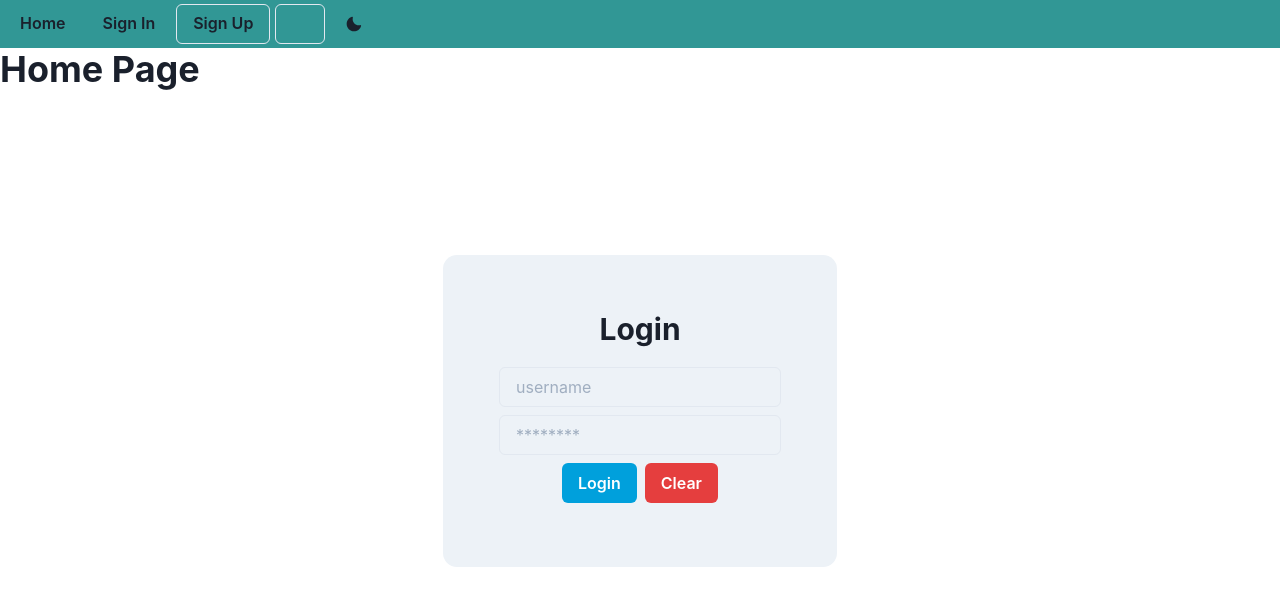
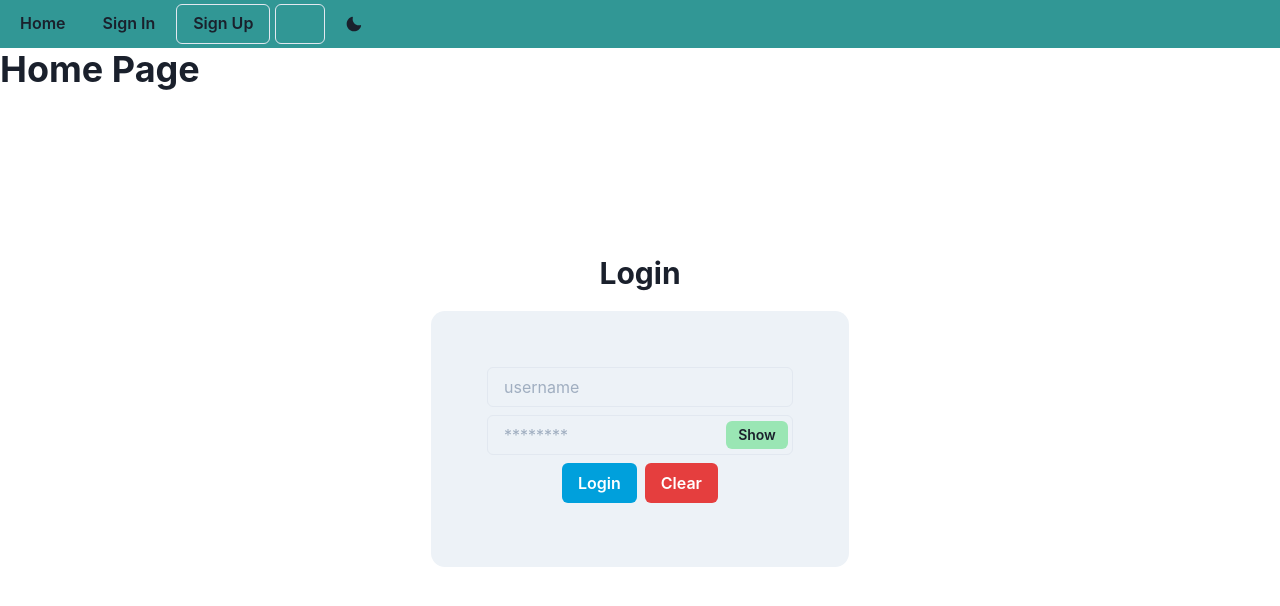
Before and after one commit to turkiBash/react-hook, a React (Create React App) app: page / in a window 1280 px wide. Shown: the top 606 px of the page. Built offline with nearby package versions, Linux system fonts and the light colour scheme; some icons are missing.

Commit message:
added some styling in btns

```diff
--- a/src/components/Login.js
+++ b/src/components/Login.js
@@ -1,4 +1,4 @@
-import React from "react";
+import React, { useState } from "react";
 import {
   Flex,
   Input,
@@ -7,10 +7,17 @@ import {
   Button,
   ButtonGroup,
   Heading,
+  InputRightElement,
+  InputGroup,
 } from "@chakra-ui/react";
 
 const Login = () => {
   const { colorMode } = useColorMode();
+  const [showPassword, setShowPassword] = useState(false);
+
+  const handleShowClick = () => {
+    setShowPassword(!showPassword);
+  };
   return (
     <FormControl>
       <Flex
@@ -19,6 +26,9 @@ const Login = () => {
         justifyContent="center"
         alignItems="center"
       >
+        <Heading textAlign="center" size="lg" mb="5">
+          Login
+        </Heading>
         <Flex
           borderRadius="15px"
           direction="column"
@@ -26,24 +36,35 @@ const Login = () => {
           rounded={14}
           bgColor={colorMode === "light" ? "gray.100" : "gray.600"}
         >
-        <Heading textAlign="center" size="lg" mb="5">Login</Heading>
           <Input
             placeholder="username"
             variant="outline"
             type="email"
             mb="4px"
             maxW="100%"
-          ></Input>
-          <Input
-            placeholder="********"
-            variant="outline"
-            type="Password"
-            mt="4px"
-            maxW="100%"
-          ></Input>
+            />
+            <InputGroup>
+            <Input
+              placeholder="********"
+              variant="outline"
+              type={showPassword ? "text" : "password"}
+              mt="4px"
+              maxW="100%"
+            />
+            <InputRightElement mt="1" width="4.5rem">
+              <Button bgColor="green.200" h="1.75rem" size="sm" onClick={handleShowClick}>
+                {showPassword ? "Hide" : "Show"}
+              </Button>
+            </InputRightElement>
+          </InputGroup>
+
           <ButtonGroup justifyContent="center" m="2">
-            <Button type="submit" colorScheme="linkedin">Login</Button>
-            <Button type="reset" colorScheme="red">Clear</Button>
+            <Button type="submit" colorScheme="linkedin">
+              Login
+            </Button>
+            <Button type="reset" colorScheme="red">
+              Clear
+            </Button>
           </ButtonGroup>
         </Flex>
       </Flex>
--- a/src/components/Posts.js
+++ b/src/components/Posts.js
@@ -5,7 +5,7 @@ import useFetch from "../hooks/useFetch";
 
 const Posts = () => {
   const { data, loading, error } = useFetch(
-    "https://jsonplaceholder.typicode.com/photos?limit?=25"
+    "https://jsonplaceholder.typicode.com/photos"
   );
 
   if (loading) return <Heading as="h3"> Loading !!!</Heading>;
```
Also changed, not shown: src/components/Navbar.js (+4 -3 lines).
